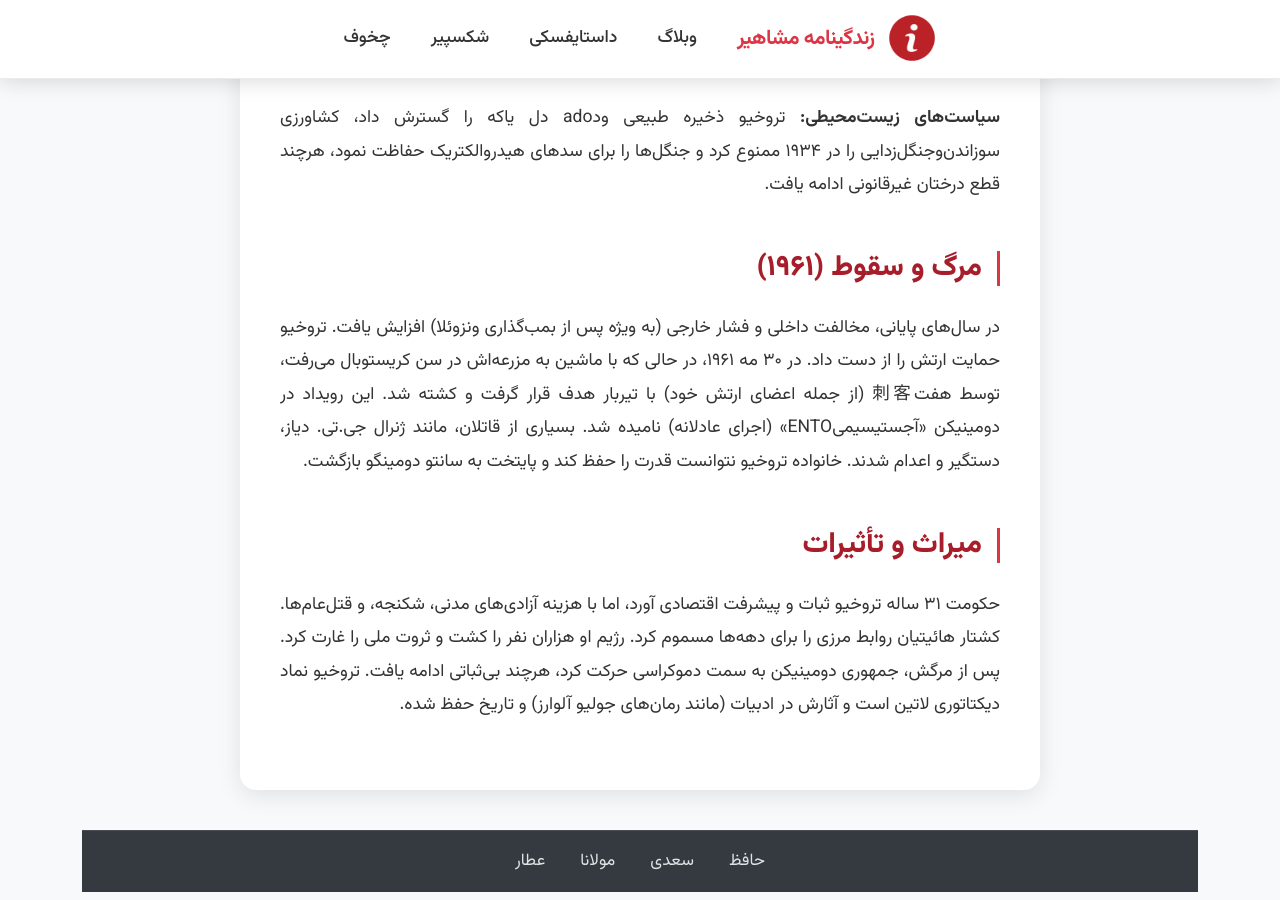
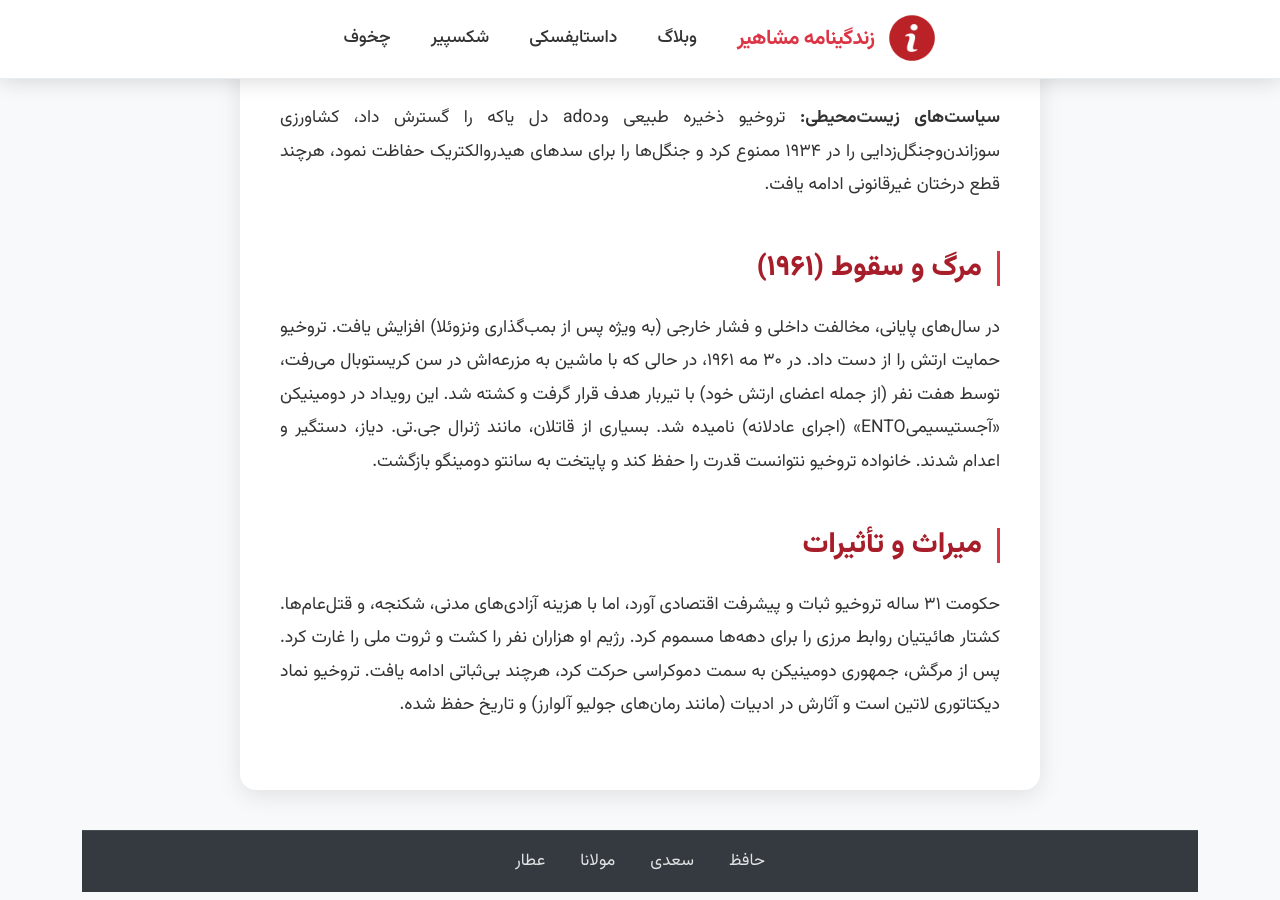
Before and after one commit to darkblog/darkblog.github.io, a Jekyll site: the page built from _posts/2025-9-7-31.md, in a window 1280 px wide and 900 px high, scrolled down 3580 px. Built offline with Jekyll 4.4.1, drawn with Linux system fonts in a browser that asks for light colours.

Commit message:
Update 2025-9-7-31.md

```diff
--- a/_posts/2025-9-7-31.md
+++ b/_posts/2025-9-7-31.md
@@ -34,7 +34,7 @@ title: زندگینامه رافائل تروخیو - شیطان سانتو دو
 **سیاست‌های زیست‌محیطی:** تروخیو ذخیره طبیعی ودado دل یاکه را گسترش داد، کشاورزی سوزاندن‌وجنگل‌زدایی را در ۱۹۳۴ ممنوع کرد و جنگل‌ها را برای سدهای هیدروالکتریک حفاظت نمود، هرچند قطع درختان غیرقانونی ادامه یافت.
 
 ## مرگ و سقوط (۱۹۶۱)
-در سال‌های پایانی، مخالفت داخلی و فشار خارجی (به ویژه پس از بمب‌گذاری ونزوئلا) افزایش یافت. تروخیو حمایت ارتش را از دست داد. در ۳۰ مه ۱۹۶۱، در حالی که با ماشین به مزرعه‌اش در سن کریستوبال می‌رفت، توسط هفت刺客 (از جمله اعضای ارتش خود) با تیربار هدف قرار گرفت و کشته شد. این رویداد در دومینیکن «آجستیسیمیENTO» (اجرای عادلانه) نامیده شد. بسیاری از قاتلان، مانند ژنرال جی.تی. دیاز، دستگیر و اعدام شدند. خانواده تروخیو نتوانست قدرت را حفظ کند و پایتخت به سانتو دومینگو بازگشت.
+در سال‌های پایانی، مخالفت داخلی و فشار خارجی (به ویژه پس از بمب‌گذاری ونزوئلا) افزایش یافت. تروخیو حمایت ارتش را از دست داد. در ۳۰ مه ۱۹۶۱، در حالی که با ماشین به مزرعه‌اش در سن کریستوبال می‌رفت، توسط هفت نفر (از جمله اعضای ارتش خود) با تیربار هدف قرار گرفت و کشته شد. این رویداد در دومینیکن «آجستیسیمیENTO» (اجرای عادلانه) نامیده شد. بسیاری از قاتلان، مانند ژنرال جی.تی. دیاز، دستگیر و اعدام شدند. خانواده تروخیو نتوانست قدرت را حفظ کند و پایتخت به سانتو دومینگو بازگشت.
 
 ## میراث و تأثیرات
 حکومت ۳۱ ساله تروخیو ثبات و پیشرفت اقتصادی آورد، اما با هزینه آزادی‌های مدنی، شکنجه، و قتل‌عام‌ها. کشتار هائیتیان روابط مرزی را برای دهه‌ها مسموم کرد. رژیم او هزاران نفر را کشت و ثروت ملی را غارت کرد. پس از مرگش، جمهوری دومینیکن به سمت دموکراسی حرکت کرد، هرچند بی‌ثباتی ادامه یافت. تروخیو نماد دیکتاتوری لاتین است و آثارش در ادبیات (مانند رمان‌های جولیو آلوارز) و تاریخ حفظ شده.
```
